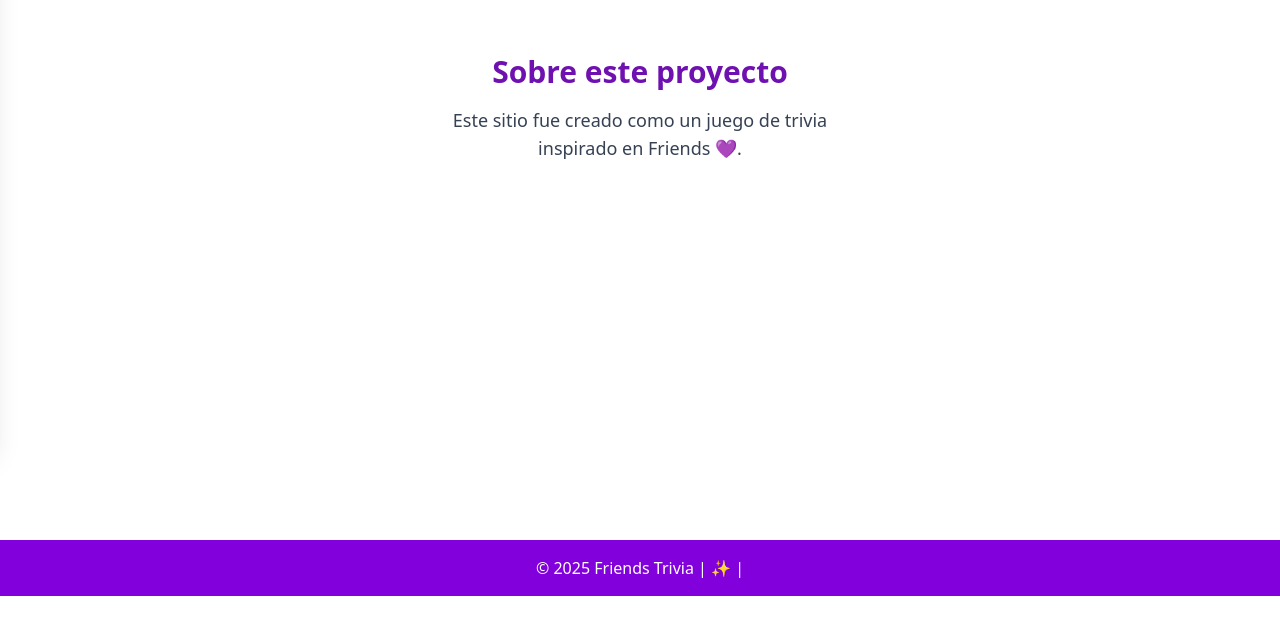
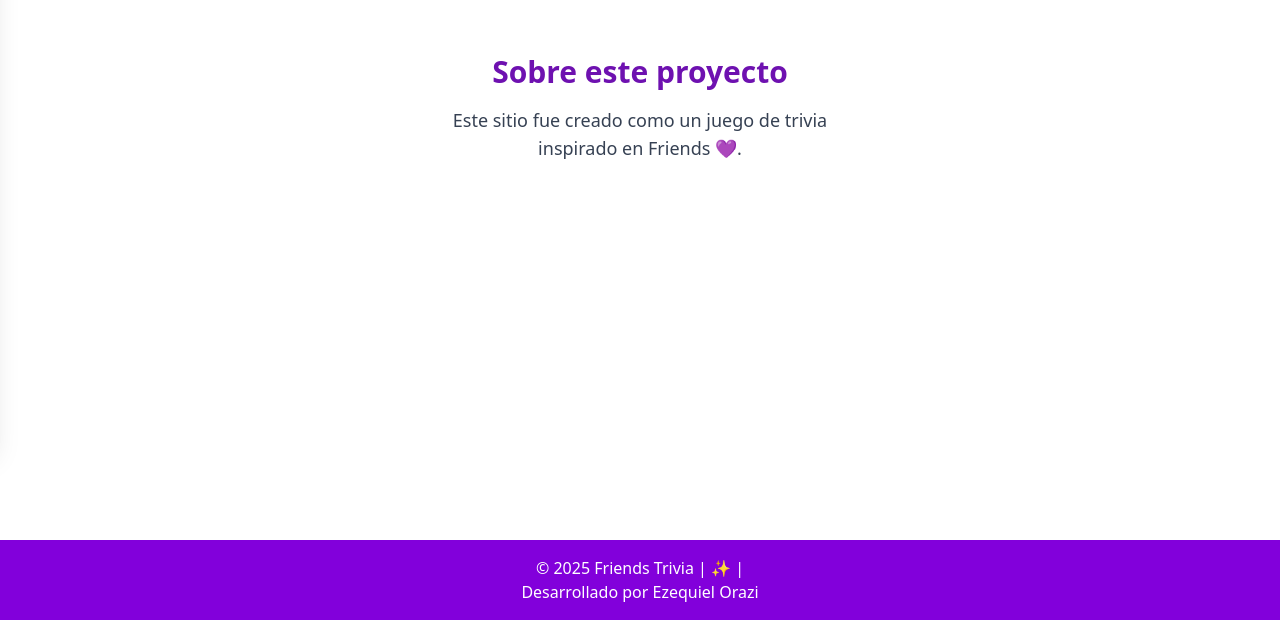
Before and after one commit to Ezzeorazi/trivia-friends, a React (Vite) app: page /about in a window 1280 px wide. Shown: the part 356-976 px from the top of the page. Before the commit the page ends 952 px from the top, so only its background shows below. Built offline with nearby package versions, Linux system fonts and the light colour scheme.

Commit message:
New footer

```diff
--- a/src/components/Footer.jsx
+++ b/src/components/Footer.jsx
@@ -4,6 +4,17 @@
       <p>
         © {new Date().getFullYear()} Friends Trivia | ✨ |
       </p>
+      <span>
+            Desarrollado por{" "}
+            <a
+              href="https://ezequiel-orazi.online"
+              target="_blank"
+              rel="noopener noreferrer"
+              className="text-accent hover:text-accent-hover transition font-medium"
+            >
+              Ezequiel Orazi
+            </a>
+          </span>
     </footer>
   )
 }
```
